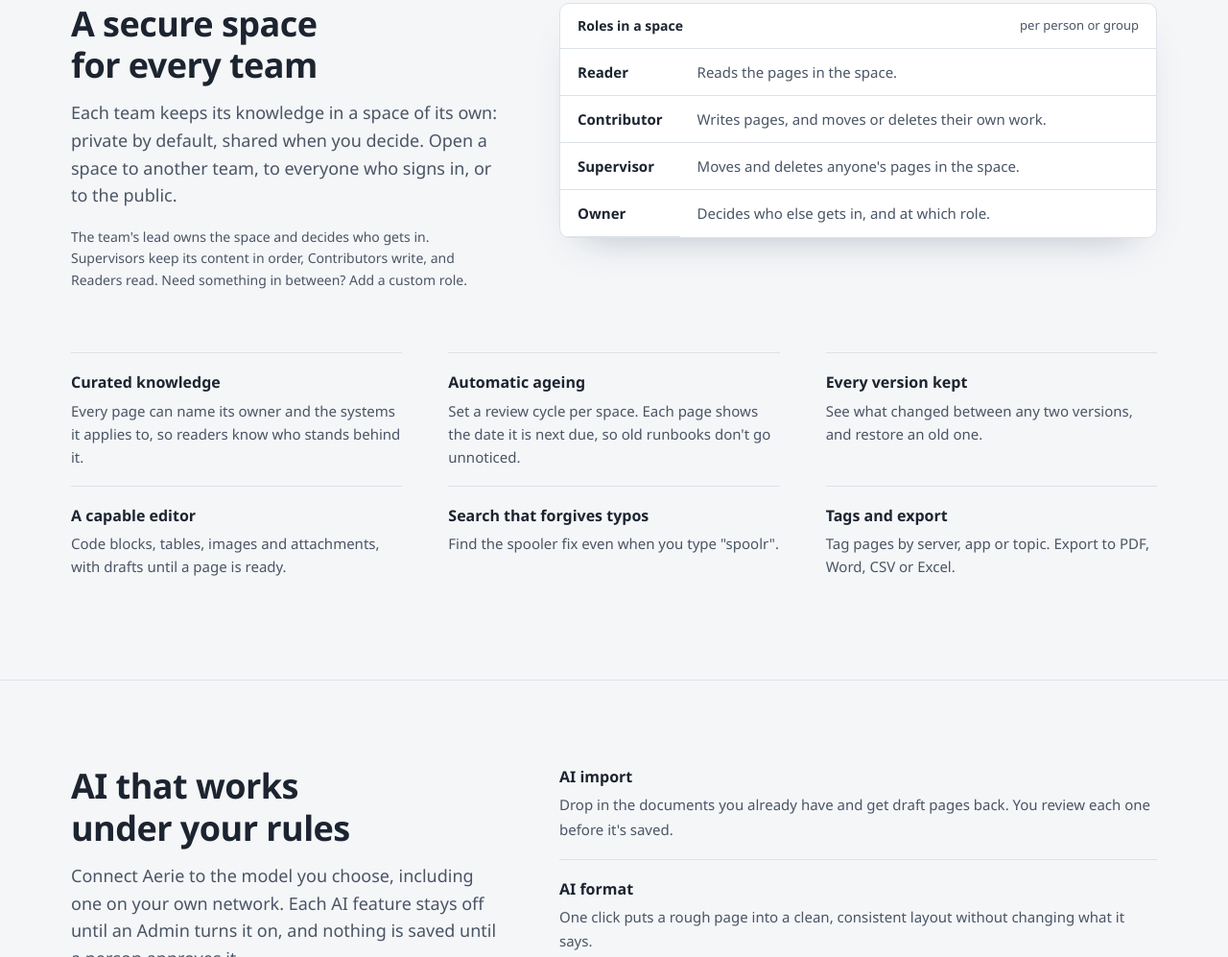
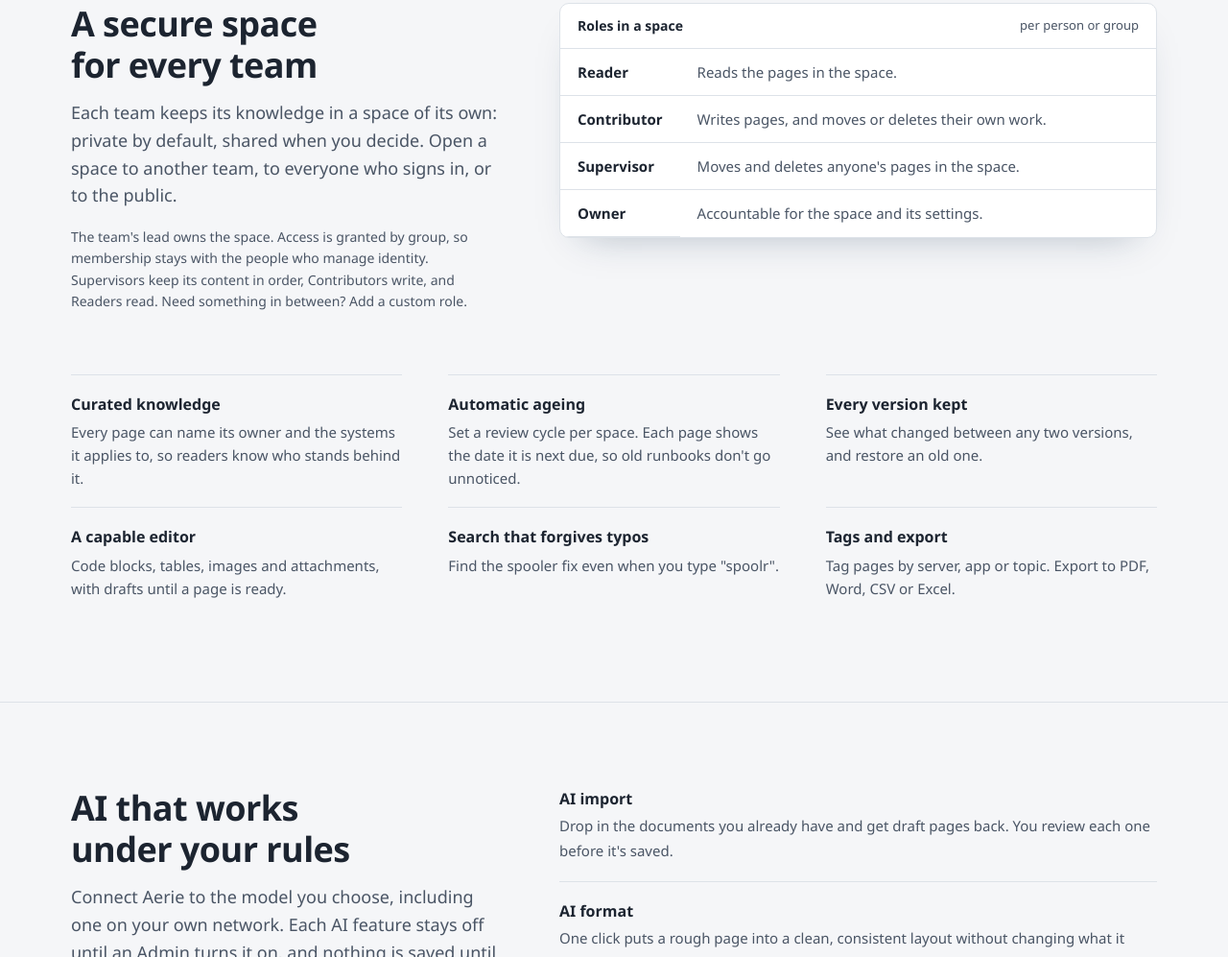
Before and after one commit to synssins/aeriekb-site, an Astro site: page / in a window 1280 px wide. Shown: the part 1218-2215 px from the top of the page at 96% size. Built offline with nearby package versions, Linux system fonts and the light colour scheme; Astro itself is replaced by a stand-in of ours.

Commit message:
Site: space access is granted by group, not decided by the owner
Co-Authored-By: Claude Fable 5.2 <noreply@anthropic.com>

```diff
--- a/src/pages/index.astro
+++ b/src/pages/index.astro
@@ -19,7 +19,7 @@ import Showcase from "../components/Showcase.astro";
       <div>
         <h2 id="spaces-h">A secure space for every team</h2>
         <p class="lede">Each team keeps its knowledge in a space of its own: private by default, shared when you decide. Open a space to another team, to everyone who signs in, or to the public.</p>
-        <p class="note">The team's lead owns the space and decides who gets in. Supervisors keep its content in order, Contributors write, and Readers read. Need something in between? Add a custom role.</p>
+        <p class="note">The team's lead owns the space. Access is granted by group, so membership stays with the people who manage identity. Supervisors keep its content in order, Contributors write, and Readers read. Need something in between? Add a custom role.</p>
       </div>
       <div class="panel">
         <div class="ph">Roles in a space <span>per person or group</span></div>
@@ -27,7 +27,7 @@ import Showcase from "../components/Showcase.astro";
           <tr><th scope="row">Reader</th><td>Reads the pages in the space.</td></tr>
           <tr><th scope="row">Contributor</th><td>Writes pages, and moves or deletes their own work.</td></tr>
           <tr><th scope="row">Supervisor</th><td>Moves and deletes anyone's pages in the space.</td></tr>
-          <tr><th scope="row">Owner</th><td>Decides who else gets in, and at which role.</td></tr>
+          <tr><th scope="row">Owner</th><td>Accountable for the space and its settings.</td></tr>
         </table>
       </div>
     </div>
```
